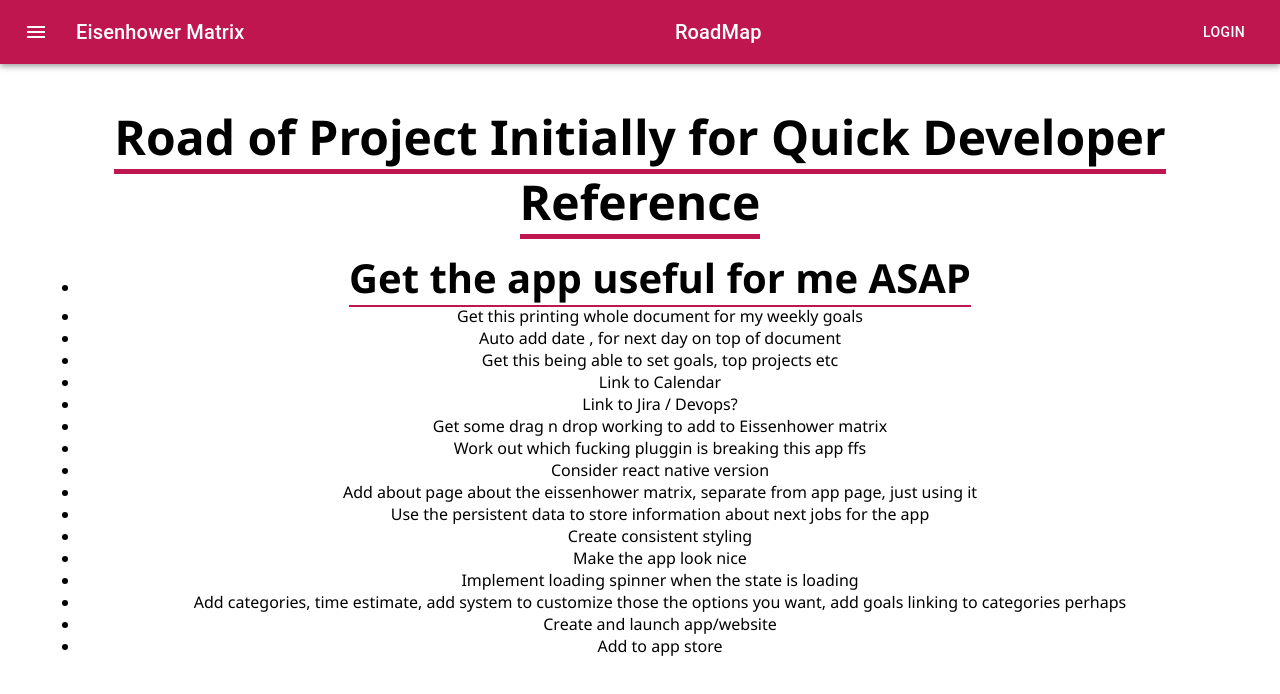
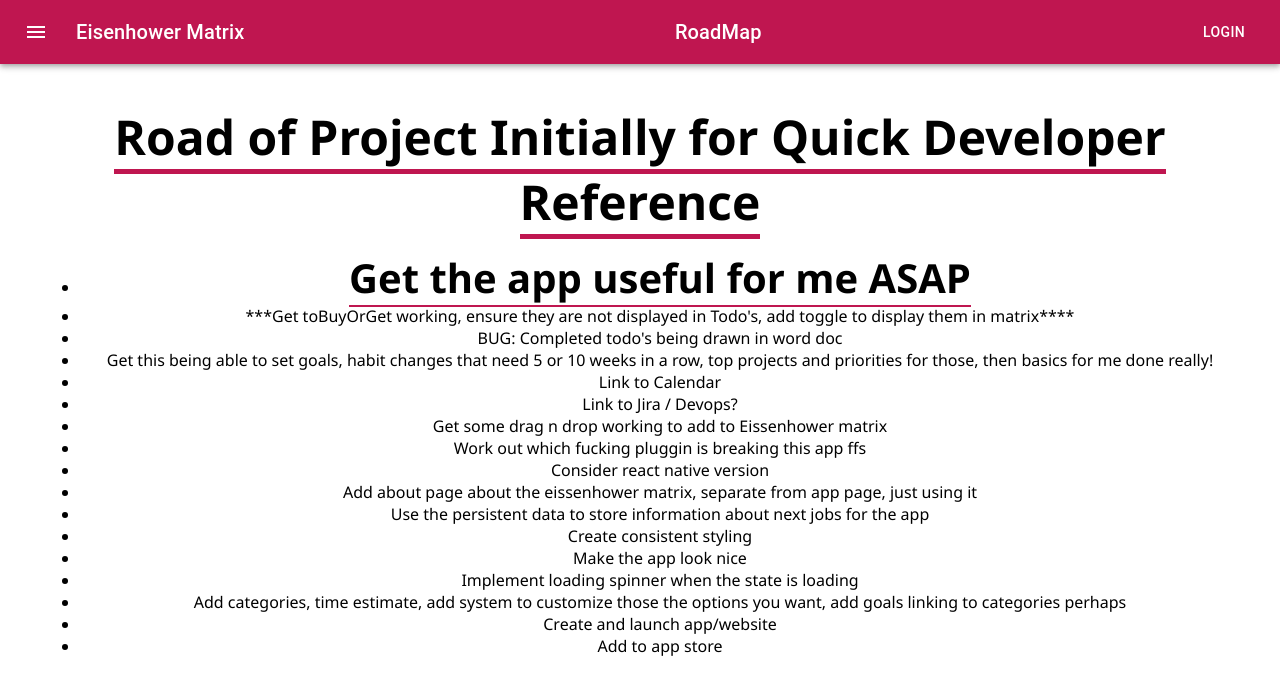
Before and after one commit to bendandoSolo/EissenhowerMatrixWebApp, a Next.js app: page /roadmap in a window 1280 px wide. Shown: the top 694 px of the page. Built offline with nearby package versions, Linux system fonts and the light colour scheme.

Commit message:
general UI improvements

```diff
--- a/components/Lists/PrioritizedTodoList.tsx
+++ b/components/Lists/PrioritizedTodoList.tsx
@@ -31,8 +31,8 @@ const PrioritizedTodoList = ({ priority }: { priority: number }): JSX.Element =>
 	return (
 		<div className='p-24'>
 			<div className='mb24'><h2 >{priorityEnum[priority]}</h2></div>
-			{open && <AddTodoForm/>}
-			< Button className="d-block" color="primary" variant="contained" onClick={openCreateTodo}><AddBoxIcon/></Button>
+			{open && <AddTodoForm priority={priority}/>}
+			<AddBoxIcon className="d-block" color='primary' fontSize='large' onClick={openCreateTodo} />
 			{status === 'loading'
 				? ('Loading...')
 				: status === 'error'
--- a/components/Lists/TodoList.tsx
+++ b/components/Lists/TodoList.tsx
@@ -31,7 +31,7 @@ const TodoList = (): JSX.Element => {
 		<div className='p-24'>
 			<div className='mb24'><h2 >Todo List</h2></div>
 			{open && <AddTodoForm/>}
-			<Button className="d-block" color="primary" variant="contained" onClick={openCreateTodo}><AddBoxIcon/></Button>
+			<AddBoxIcon className="d-block" color='primary' fontSize='large' onClick={openCreateTodo} />
 			{status === 'loading'
 				? ('Loading...')
 				: status === 'error'
--- a/components/Printing/Basic.tsx
+++ b/components/Printing/Basic.tsx
@@ -39,7 +39,6 @@ const MyDocument = (): JSX.Element => {
         <>
         <h2>Print Weekly Planning Document</h2>
         <div>
-        <p>
 			<button onClick={generate}>Generate CV with docx!</button>
 			{status === 'loading'
 				? (
@@ -52,7 +51,6 @@ const MyDocument = (): JSX.Element => {
 					: (
 						<p>{ JSON.stringify(PrioritizedData) }</p>
 					)}
-        </p>
       </div>
         </>
     );
--- a/hooks/useToggle.ts
+++ b/hooks/useToggle.ts
@@ -11,7 +11,7 @@ const useToggle = () => {
 		setOpen(false);
 	};
 
-	return [ open, close, toggle ] as const;
+	return [open, close, toggle] as const;
 };
 
 export default useToggle;
--- a/pages/roadmap.tsx
+++ b/pages/roadmap.tsx
@@ -8,11 +8,9 @@ const RoadMap = (): JSX.Element => (
 			<ul>
 				<li><h2>Get the app useful for me ASAP</h2></li>
 
-				<li>Get this printing whole document for my weekly goals</li>
-				<li>Auto add date , for next day on top of document</li>
-
-
-				<li>Get this being able to set goals, top projects etc</li>
+				<li>***Get toBuyOrGet working, ensure they are not displayed in Todo's, add toggle to display them in matrix****</li>
+				<li>BUG: Completed todo's being drawn in word doc</li>
+				<li>Get this being able to set goals, habit changes that need 5 or 10 weeks in a row, top projects and priorities for those, then basics for me done really!</li>
 				<li>Link to Calendar</li>
 				<li>Link to Jira / Devops?</li>
 
```
Also changed, not shown: components/Todo/AddTodoForm.tsx (+4 -3 lines), hooks/useCreateTodo.ts (+4 -4 lines).
